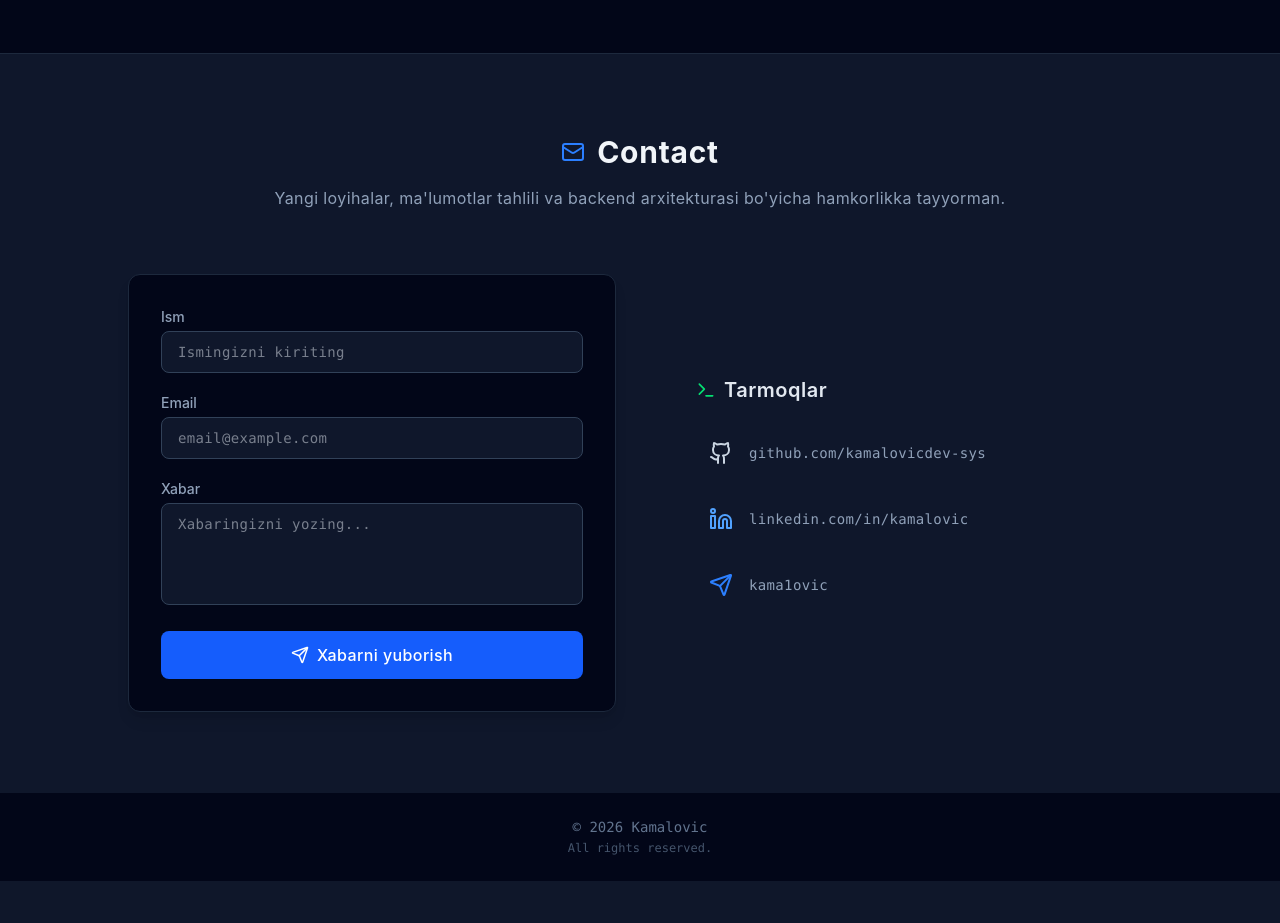
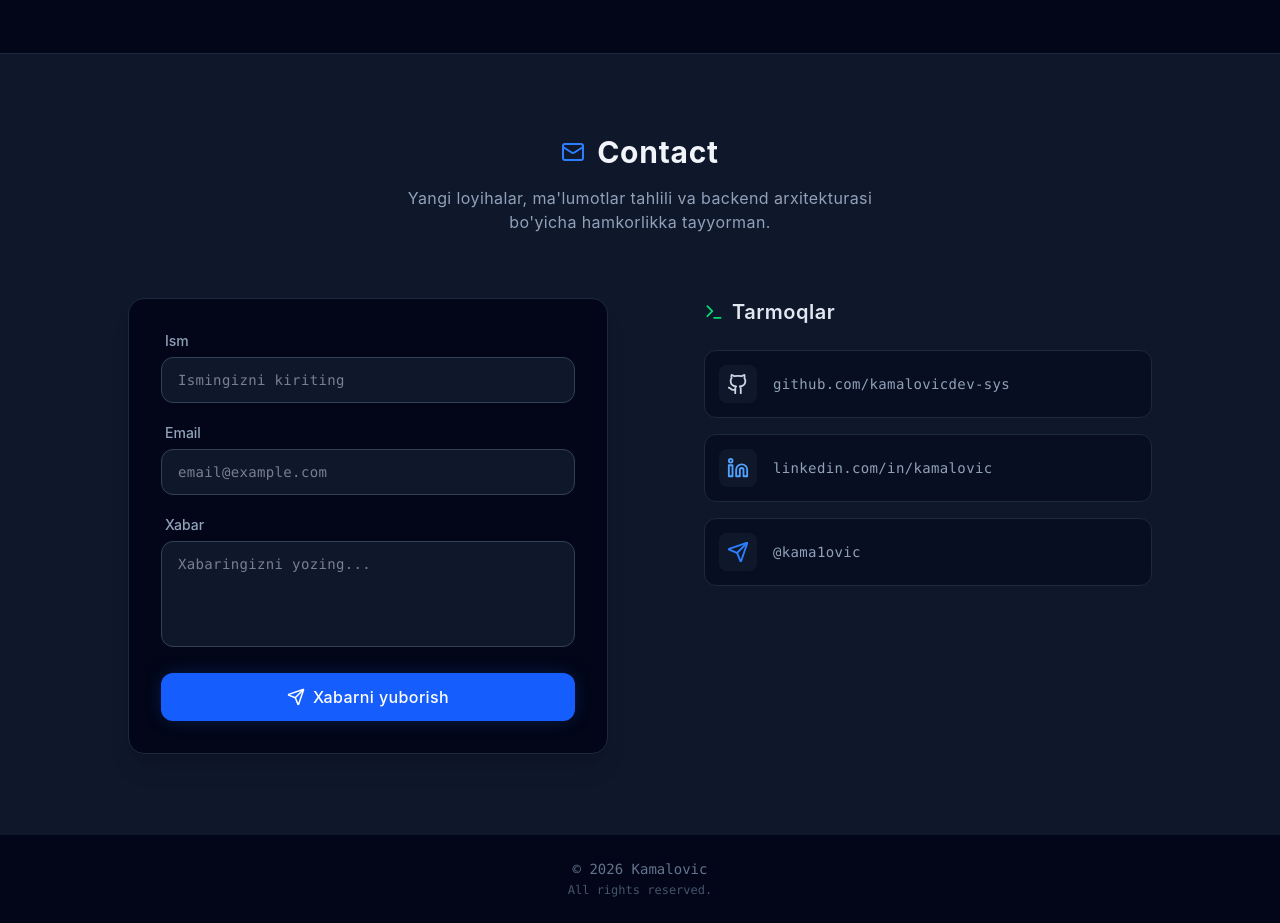
Before and after one commit to kamalovicdev-sys/Portfolio, a React (Vite) app: page / in a window 1280 px wide. Shown: the part 3340-4263 px from the top of the page. Before the commit the page ends 4221 px from the top, so only its background shows below. Built offline with nearby package versions, Linux system fonts and the light colour scheme.

Commit message:
Update Contact.jsx

```diff
--- a/src/components/Contact.jsx
+++ b/src/components/Contact.jsx
@@ -1,6 +1,45 @@
 import { useState } from 'react';
 import { motion } from 'framer-motion';
-import { Mail, Github, Linkedin, Send, Terminal, CheckCircle2 } from 'lucide-react';
+import { Mail, Github, Linkedin, Send, Terminal, CheckCircle2, XCircle } from 'lucide-react';
+
+// Ijtimoiy tarmoqlar uchun ma'lumotlar massivi (Kod toza bo'lishi uchun)
+const socialLinks = [
+  {
+    name: "GitHub",
+    url: "https://github.com/kamalovicdev-sys",
+    icon: <Github size={22} className="text-slate-300" />,
+    handle: "github.com/kamalovicdev-sys",
+    hoverClass: "hover:border-slate-500 hover:shadow-[0_0_15px_-3px_rgba(148,163,184,0.2)]"
+  },
+  {
+    name: "LinkedIn",
+    url: "https://linkedin.com/in/kamalovic",
+    icon: <Linkedin size={22} className="text-blue-400" />,
+    handle: "linkedin.com/in/kamalovic",
+    hoverClass: "hover:border-blue-500/50 hover:shadow-[0_0_15px_-3px_rgba(59,130,246,0.2)]"
+  },
+  {
+    name: "Telegram",
+    url: "https://t.me/kama1ovic",
+    icon: <Send size={22} className="text-blue-500" />,
+    handle: "@kama1ovic",
+    hoverClass: "hover:border-blue-500/50 hover:shadow-[0_0_15px_-3px_rgba(59,130,246,0.2)]"
+  }
+];
+
+// Animatsiya sozlamalari
+const containerVariants = {
+  hidden: { opacity: 0 },
+  visible: {
+    opacity: 1,
+    transition: { staggerChildren: 0.15, delayChildren: 0.2 }
+  }
+};
+
+const itemVariants = {
+  hidden: { opacity: 0, x: 20 },
+  visible: { opacity: 1, x: 0, transition: { duration: 0.5, ease: "easeOut" } }
+};
 
 const Contact = () => {
   const [formData, setFormData] = useState({ name: '', email: '', message: '' });
@@ -28,16 +67,17 @@ const Contact = () => {
       const result = await response.json();
       if (result.success) {
         setStatus('success');
-        setFormData({ name: '', email: '', message: '' }); // Formani tozalash
+        setFormData({ name: '', email: '', message: '' });
 
-        // 3 soniyadan keyin muvaffaqiyat xabarini yo'qotish
         setTimeout(() => setStatus(''), 3000);
       } else {
         setStatus('error');
+        setTimeout(() => setStatus(''), 3000);
       }
     } catch (error) {
       console.error(error);
       setStatus('error');
+      setTimeout(() => setStatus(''), 3000);
     }
   };
 
@@ -46,76 +86,103 @@ const Contact = () => {
   };
 
   return (
-    <section id="contact" className="py-20 px-6 bg-slate-900 border-t border-slate-800">
+    <section id="contact" className="py-20 px-6 bg-slate-900 border-t border-slate-800 relative overflow-hidden">
+
+      {/* Orqa fon uchun yengil nur (Glow) effekti */}
+      <div className="absolute top-1/2 right-1/4 w-96 h-96 bg-blue-600/5 rounded-full blur-[120px] pointer-events-none -z-10" />
+
       <div className="max-w-5xl mx-auto">
-        <div className="text-center mb-16">
+
+        {/* Sarlavha qismi animatsiyasi */}
+        <motion.div
+          initial={{ opacity: 0, y: -20 }}
+          whileInView={{ opacity: 1, y: 0 }}
+          viewport={{ once: true }}
+          className="text-center mb-16"
+        >
           <h2 className="text-3xl font-bold text-slate-100 mb-4 flex items-center justify-center gap-3 tracking-wide">
             <Mail className="text-blue-500" />
             Contact
           </h2>
-          <p className="text-slate-400 tracking-wide">
+          <p className="text-slate-400 tracking-wide max-w-lg mx-auto">
             Yangi loyihalar, ma'lumotlar tahlili va backend arxitekturasi bo'yicha hamkorlikka tayyorman.
           </p>
-        </div>
+        </motion.div>
 
-        <div className="grid grid-cols-1 md:grid-cols-2 gap-12">
+        <div className="grid grid-cols-1 md:grid-cols-2 gap-12 lg:gap-16 items-start">
 
           {/* Chap qism: Aloqa formasi */}
           <motion.div
-            initial={{ opacity: 0, y: 20 }}
-            whileInView={{ opacity: 1, y: 0 }}
+            initial={{ opacity: 0, x: -30 }}
+            whileInView={{ opacity: 1, x: 0 }}
             viewport={{ once: true }}
-            className="bg-slate-950 p-8 rounded-xl border border-slate-800 shadow-lg relative"
+            transition={{ duration: 0.6 }}
+            className="bg-slate-950 p-6 md:p-8 rounded-2xl border border-slate-800 shadow-xl relative"
           >
             <form onSubmit={handleSubmit} className="space-y-5">
               <div>
-                <label className="block text-sm font-medium text-slate-400 mb-1">Ism</label>
+                <label className="block text-sm font-medium text-slate-400 mb-1.5 ml-1">Ism</label>
                 <input
                   type="text"
                   name="name"
                   required
                   value={formData.name}
                   onChange={handleChange}
-                  className="w-full bg-slate-900 border border-slate-700 rounded-lg px-4 py-2.5 text-slate-200 focus:outline-none focus:border-blue-500 focus:ring-1 focus:ring-blue-500 transition-all font-mono text-sm tracking-wide"
+                  className="w-full bg-slate-900 border border-slate-700 rounded-xl px-4 py-3 text-slate-200 focus:outline-none focus:border-blue-500 focus:ring-1 focus:ring-blue-500 focus:shadow-[0_0_15px_-3px_rgba(59,130,246,0.3)] transition-all font-mono text-sm tracking-wide"
                   placeholder="Ismingizni kiriting"
                 />
               </div>
               <div>
-                <label className="block text-sm font-medium text-slate-400 mb-1">Email</label>
+                <label className="block text-sm font-medium text-slate-400 mb-1.5 ml-1">Email</label>
                 <input
                   type="email"
                   name="email"
                   required
                   value={formData.email}
                   onChange={handleChange}
-                  className="w-full bg-slate-900 border border-slate-700 rounded-lg px-4 py-2.5 text-slate-200 focus:outline-none focus:border-blue-500 focus:ring-1 focus:ring-blue-500 transition-all font-mono text-sm tracking-wide"
+                  className="w-full bg-slate-900 border border-slate-700 rounded-xl px-4 py-3 text-slate-200 focus:outline-none focus:border-blue-500 focus:ring-1 focus:ring-blue-500 focus:shadow-[0_0_15px_-3px_rgba(59,130,246,0.3)] transition-all font-mono text-sm tracking-wide"
                   placeholder="email@example.com"
                 />
               </div>
               <div>
-                <label className="block text-sm font-medium text-slate-400 mb-1">Xabar</label>
+                <label className="block text-sm font-medium text-slate-400 mb-1.5 ml-1">Xabar</label>
                 <textarea
                   rows="4"
                   name="message"
                   required
                   value={formData.message}
                   onChange={handleChange}
-                  className="w-full bg-slate-900 border border-slate-700 rounded-lg px-4 py-2.5 text-slate-200 focus:outline-none focus:border-blue-500 focus:ring-1 focus:ring-blue-500 transition-all font-mono text-sm resize-none tracking-wide"
+                  className="w-full bg-slate-900 border border-slate-700 rounded-xl px-4 py-3 text-slate-200 focus:outline-none focus:border-blue-500 focus:ring-1 focus:ring-blue-500 focus:shadow-[0_0_15px_-3px_rgba(59,130,246,0.3)] transition-all font-mono text-sm resize-none tracking-wide"
                   placeholder="Xabaringizni yozing..."
                 ></textarea>
               </div>
 
-              <button
+              <motion.button
+                whileHover={{ scale: status === 'submitting' ? 1 : 1.02 }}
+                whileTap={{ scale: status === 'submitting' ? 1 : 0.98 }}
                 type="submit"
                 disabled={status === 'submitting'}
-                className="w-full bg-blue-600 hover:bg-blue-700 disabled:bg-blue-600/50 text-white font-medium py-3 px-4 rounded-lg transition-colors flex items-center justify-center gap-2 tracking-wide"
+                className={`w-full font-medium py-3 px-4 rounded-xl transition-all flex items-center justify-center gap-2 tracking-wide ${
+                  status === 'error'
+                    ? 'bg-red-500/10 text-red-500 border border-red-500/50'
+                    : status === 'success'
+                    ? 'bg-green-500/10 text-green-500 border border-green-500/50'
+                    : 'bg-blue-600 hover:bg-blue-500 text-white shadow-[0_0_20px_-5px_rgba(37,99,235,0.4)] hover:shadow-[0_0_25px_-5px_rgba(59,130,246,0.6)] disabled:bg-blue-600/50 disabled:shadow-none'
+                }`}
               >
                 {status === 'submitting' ? (
-                  <span className="animate-pulse">Yuborilmoqda...</span>
+                  <span className="animate-pulse flex items-center gap-2">
+                    Yuborilmoqda...
+                  </span>
                 ) : status === 'success' ? (
                   <>
                     <CheckCircle2 size={18} />
-                    Yuborildi!
+                    Muvaffaqiyatli yuborildi!
+                  </>
+                ) : status === 'error' ? (
+                  <>
+                    <XCircle size={18} />
+                    Xatolik yuz berdi. Qayta urinib ko'ring.
                   </>
                 ) : (
                   <>
@@ -123,36 +190,42 @@ const Contact = () => {
                     Xabarni yuborish
                   </>
                 )}
-              </button>
+              </motion.button>
             </form>
           </motion.div>
 
           {/* O'ng qism: Ijtimoiy tarmoqlar */}
           <motion.div
-            initial={{ opacity: 0, y: 20 }}
-            whileInView={{ opacity: 1, y: 0 }}
+            variants={containerVariants}
+            initial="hidden"
+            whileInView="visible"
             viewport={{ once: true }}
-            transition={{ delay: 0.2 }}
-            className="flex flex-col justify-center space-y-8 pl-0 md:pl-8"
+            className="flex flex-col justify-center space-y-8 pl-0 md:pl-8 mt-8 md:mt-0"
           >
             <div>
               <h3 className="text-xl font-semibold text-slate-200 mb-6 flex items-center gap-2 tracking-wide">
                 <Terminal size={20} className="text-green-400" />
                 Tarmoqlar
               </h3>
+
               <div className="flex flex-col space-y-4">
-                <a href="https://github.com/kamalovicdev=sys" target="_blank" rel="noreferrer" className="flex items-center gap-4 text-slate-400 hover:text-white transition-colors p-3 hover:bg-slate-800 rounded-lg border border-transparent hover:border-slate-700">
-                  <Github size={24} className="text-slate-300" />
-                  <span className="font-mono text-sm tracking-wide">github.com/kamalovicdev-sys</span>
-                </a>
-                <a href="#" className="flex items-center gap-4 text-slate-400 hover:text-white transition-colors p-3 hover:bg-slate-800 rounded-lg border border-transparent hover:border-slate-700">
-                  <Linkedin size={24} className="text-blue-400" />
-                  <span className="font-mono text-sm tracking-wide">linkedin.com/in/kamalovic</span>
-                </a>
-                <a href="#" className="flex items-center gap-4 text-slate-400 hover:text-white transition-colors p-3 hover:bg-slate-800 rounded-lg border border-transparent hover:border-slate-700">
-                  <Send size={24} className="text-blue-500" />
-                  <span className="font-mono text-sm tracking-wide">kama1ovic</span>
-                </a>
+                {socialLinks.map((social, index) => (
+                  <motion.a
+                    key={index}
+                    variants={itemVariants}
+                    whileHover={{ x: 8 }}
+                    whileTap={{ scale: 0.98 }}
+                    href={social.url}
+                    target="_blank"
+                    rel="noreferrer"
+                    className={`flex items-center gap-4 text-slate-400 hover:text-white transition-all duration-300 p-3.5 bg-slate-950/50 hover:bg-slate-900 rounded-xl border border-slate-800 ${social.hoverClass} group`}
+                  >
+                    <div className="p-2 bg-slate-900 rounded-lg group-hover:scale-110 transition-transform">
+                      {social.icon}
+                    </div>
+                    <span className="font-mono text-sm tracking-wide">{social.handle}</span>
+                  </motion.a>
+                ))}
               </div>
             </div>
           </motion.div>
```
